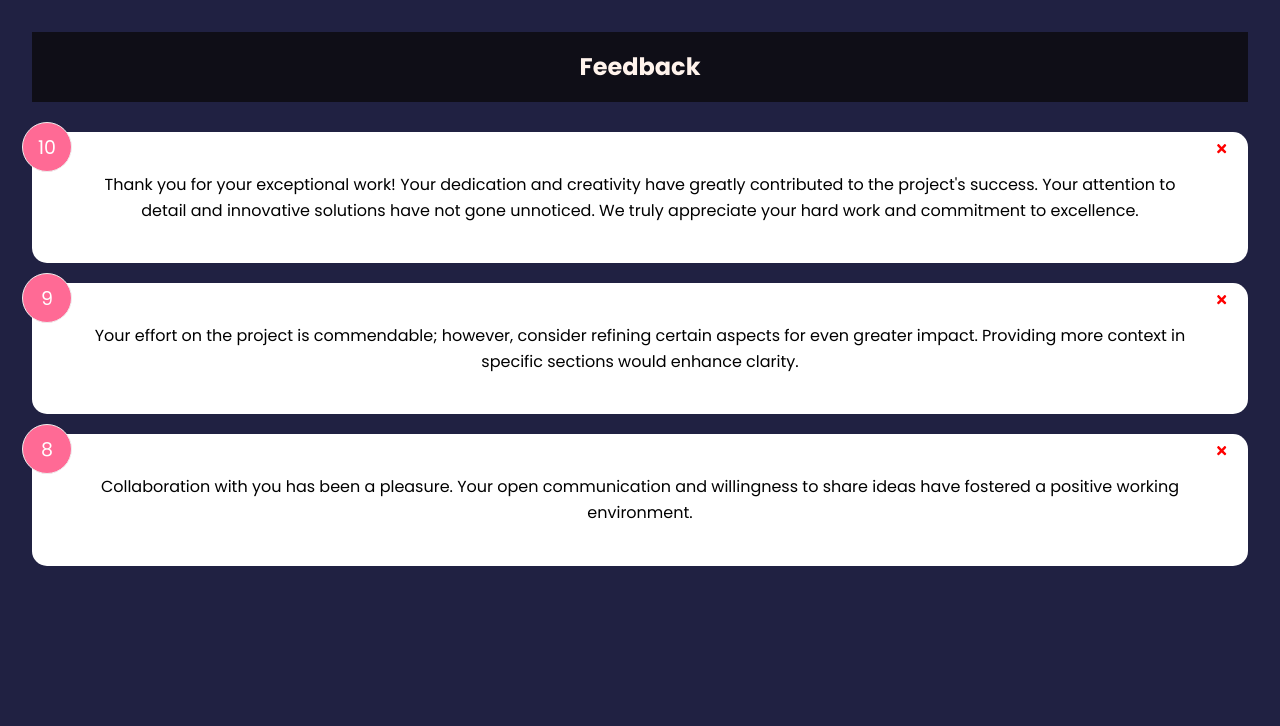
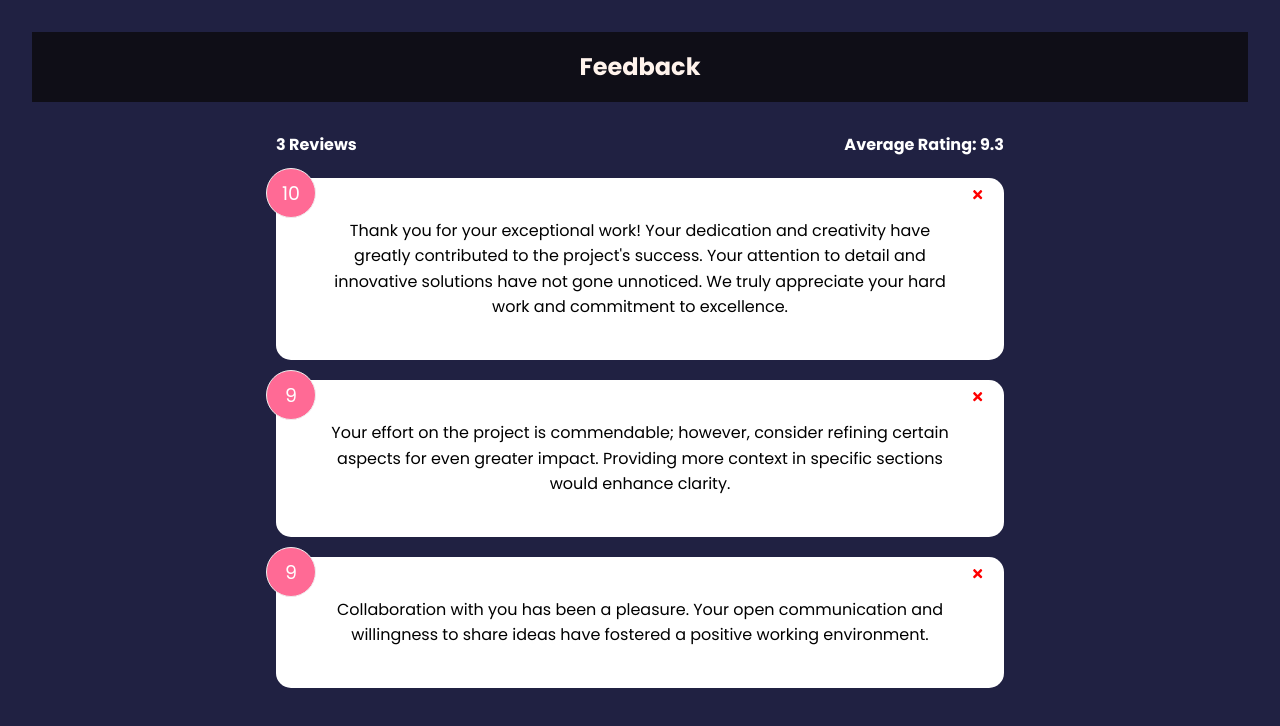
Before and after one commit to Iamthevk/Feedback-app, a React (Vite) app: page / in a window 1280 px wide. Shown: the top 726 px of the page. Built offline with nearby package versions, Linux system fonts and the light colour scheme.

Commit message:
added feedbackStats component with dynamic average rating

```diff
--- a/src/App.jsx
+++ b/src/App.jsx
@@ -3,6 +3,7 @@ import "./App.css";
 import FeedbackList from "./components/FeedbackList";
 import Header from "./components/Header";
 import FeedbackData from "./data/FeedbackData";
+import FeedbackStats from "./components/FeedbackStats";
 function App() {
   const [feedback, setFeedback] = useState(FeedbackData);
   function deleteFeedback(id) {
@@ -12,7 +13,10 @@ function App() {
     <>
       <div>
         <Header />
-        <FeedbackList feedback={feedback} handleDeleteItem={deleteFeedback} />
+        <div className="container">
+          <FeedbackStats feedback={feedback} />
+          <FeedbackList feedback={feedback} handleDeleteItem={deleteFeedback} />
+        </div>
       </div>
     </>
   );
--- /dev/null
+++ b/src/components/FeedbackStats.jsx
@@ -0,0 +1,15 @@
+const FeedbackStats = ({ feedback }) => {
+  //calculate average rating
+  const average = (
+    feedback?.reduce((acc, item) => acc + item.rating, 0) / feedback.length
+  ).toFixed(1);
+
+  return (
+    <div className="feedback-stats">
+      <h4>{feedback.length} Reviews</h4>
+      <h4>Average Rating: {isNaN(average) ? 0 : average}</h4>
+    </div>
+  );
+};
+
+export default FeedbackStats;
--- a/src/data/FeedbackData.js
+++ b/src/data/FeedbackData.js
@@ -11,7 +11,7 @@ const FeedbackData = [
   },
   {
     id: 3,
-    rating: 8,
+    rating: 9,
     text: "Collaboration with you has been a pleasure. Your open communication and willingness to share ideas have fostered a positive working environment.",
   },
 ];
```
